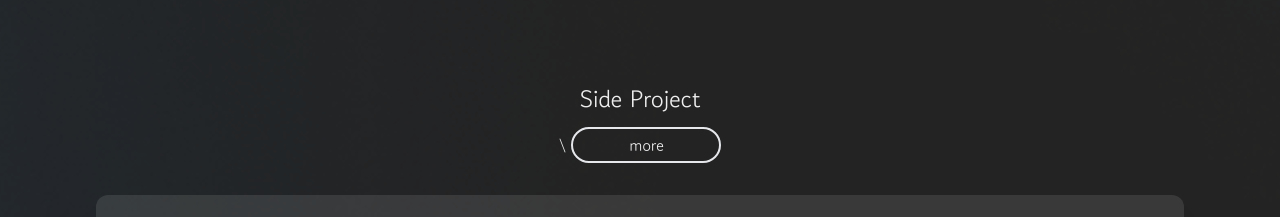
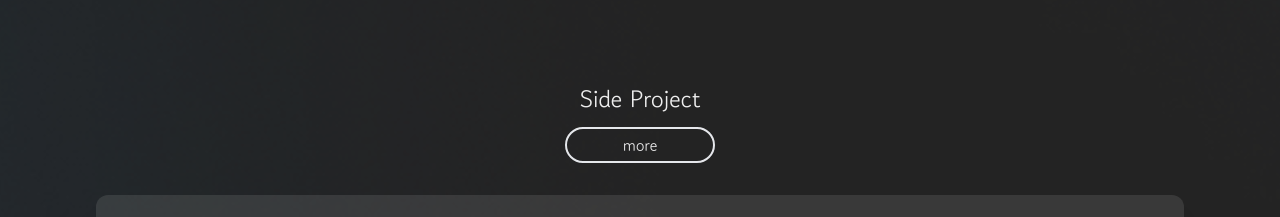
Before and after one commit to parksubeom/next_portfolio, a Next.js app: page / in a window 1280 px wide. Shown: the part 2020-2237 px from the top of the page. Built offline with nearby package versions, Linux system fonts and the light colour scheme.

Commit message:
fix : 마크업 오류 방지 (인터렉티브 요소끼리는 부모자식관계 x)

```diff
--- a/app/page.tsx
+++ b/app/page.tsx
@@ -153,10 +153,10 @@ export default function Home() {
           <div className="flex flex-col gap-3 justify-center items-center">
             <h1 className="text-2xl">Side Project</h1>
             <Link href="/project/#TICAT">
-              \{" "}
-              <button className="w-[150px] justify-center items-center border-solid border-2 border-s-teal-800-600 rounded-full px-1 py-1">
+              {" "}
+              <div className="w-[150px] justify-center items-center border-solid border-2 border-s-teal-800-600 rounded-full px-1 py-1">
                 more
-              </button>
+              </div>
             </Link>
           </div>
           <ul className="flex flex-col gap-8">
@@ -209,9 +209,9 @@ export default function Home() {
             <h1 className="text-2xl">Company Projects</h1>
             <Link href="/project#SSEM">
               {" "}
-              <button className="w-[150px] justify-center items-center border-solid border-2 border-s-teal-800-600 rounded-full px-1 py-1">
+              <div className="w-[150px] justify-center items-center border-solid border-2 border-s-teal-800-600 rounded-full px-1 py-1">
                 more
-              </button>
+              </div>
             </Link>
           </div>
           <ul className="flex flex-col gap-8">
```
